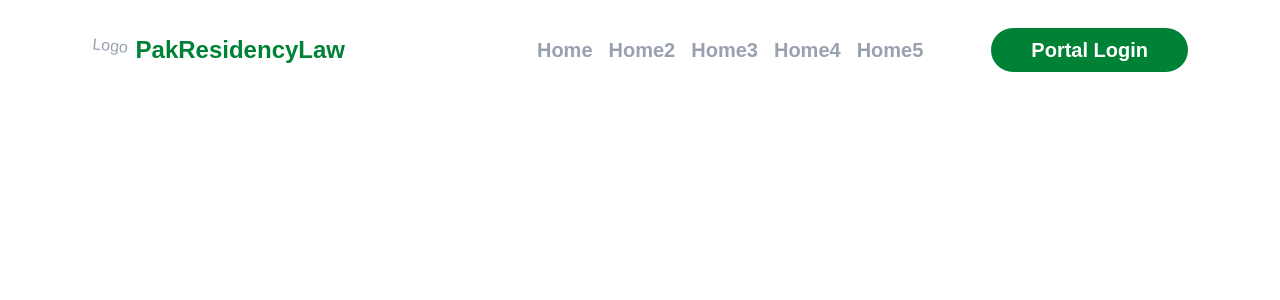
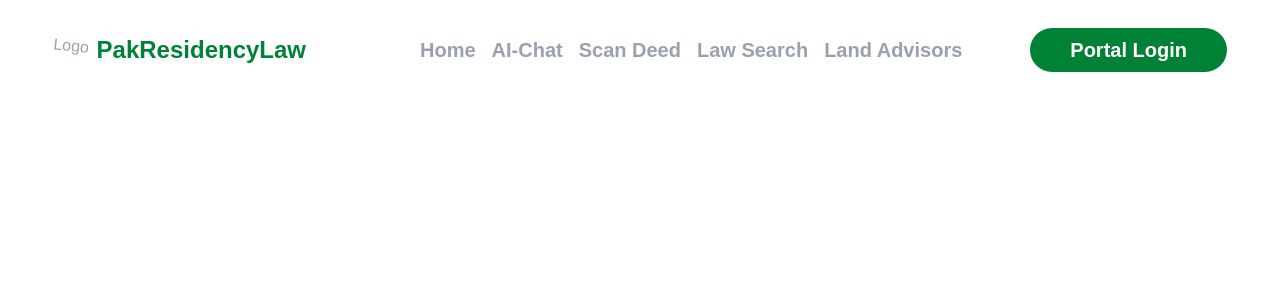
Before and after one commit to M-Aziz-Ahmed/pak-residency-law, a Next.js app: page /app in a window 1280 px wide. Shown: the top 300 px of the page. Built offline with nearby package versions, Linux system fonts and the light colour scheme.

Commit message:
hammad-navlinks-name

```diff
--- a/app/app/page.js
+++ b/app/app/page.js
@@ -1,4 +1,5 @@
 import Image from "next/image";
+import { Children } from "react";
 
 export default function Home() {
   return (
--- a/app/components/Navbar.jsx
+++ b/app/components/Navbar.jsx
@@ -5,10 +5,10 @@ import { usePathname } from "next/navigation";
 const Navbar = () => {
     const links = [
         {name:'Home', link:'/portfollio'},
-        {name:'Home2', link:'/'},
-        {name:'Home3', link:'/'},
-        {name:'Home4', link:'/'},
-        {name:'Home5', link:'/'},
+        {name:'AI-Chat', link:'/'},
+        {name:'Scan Deed', link:'/'},
+        {name:'Law Search', link:'/'},
+        {name:'Land Advisors', link:'/'},
     ]
     const path = usePathname()
     return (
```
